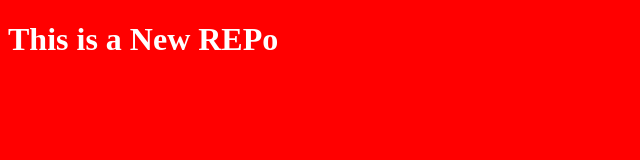
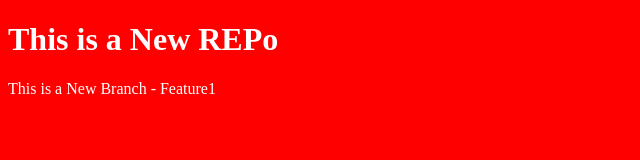
Before and after one commit to ArkaIshanBose/LocalRepo, a plain HTML site: page index.html in a window 1280 px wide. Shown: the whole page, without its empty margins (0-640 px from the left). Drawn offline with Linux system fonts and the light colour scheme.

Commit message:
Add New Feature

```diff
--- a/index.html
+++ b/index.html
@@ -8,5 +8,6 @@
 </head>
 <body>
     <h1>This is a New REPo</h1>
+    <p>This is a New Branch - Feature1</p>
 </body>
 </html>
```
